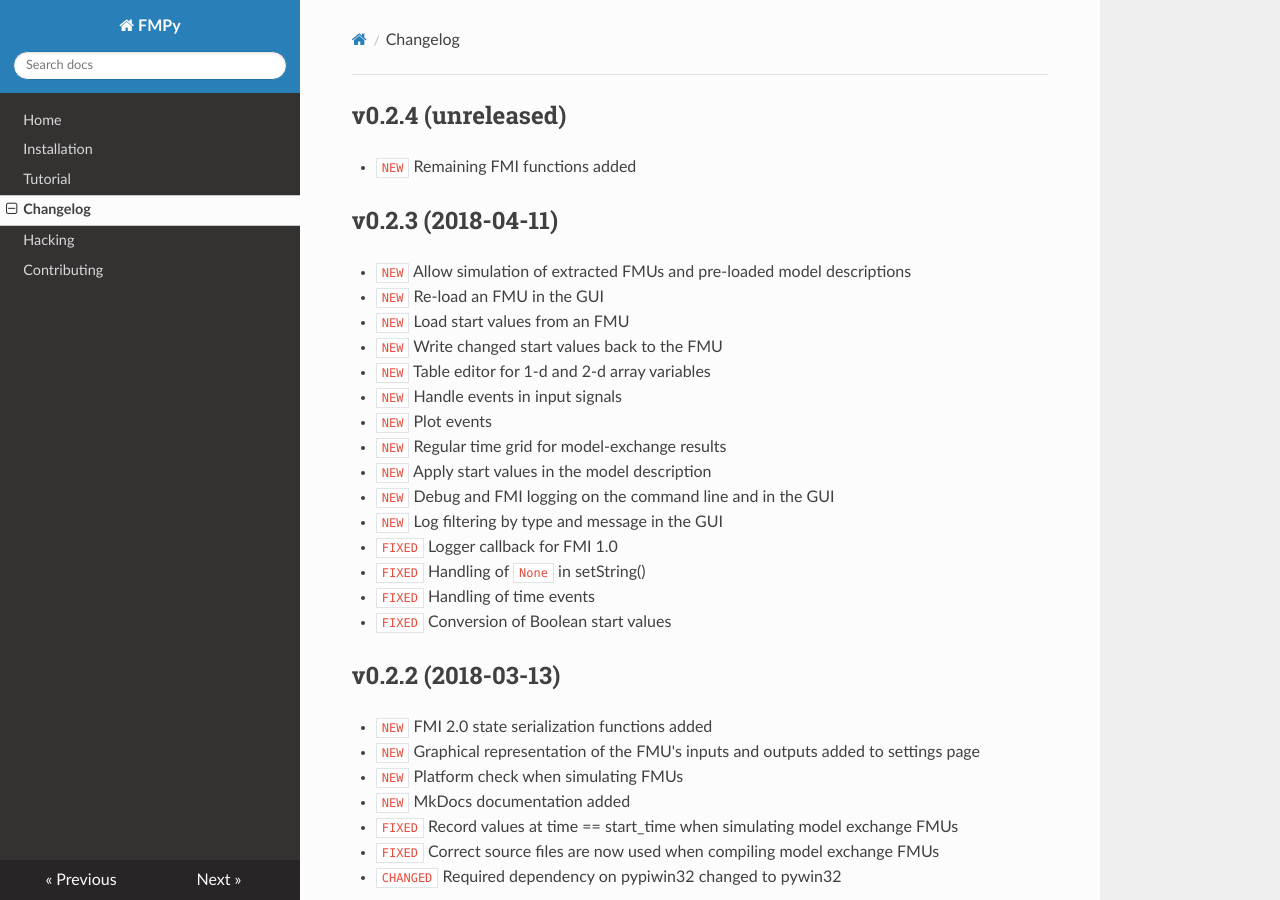
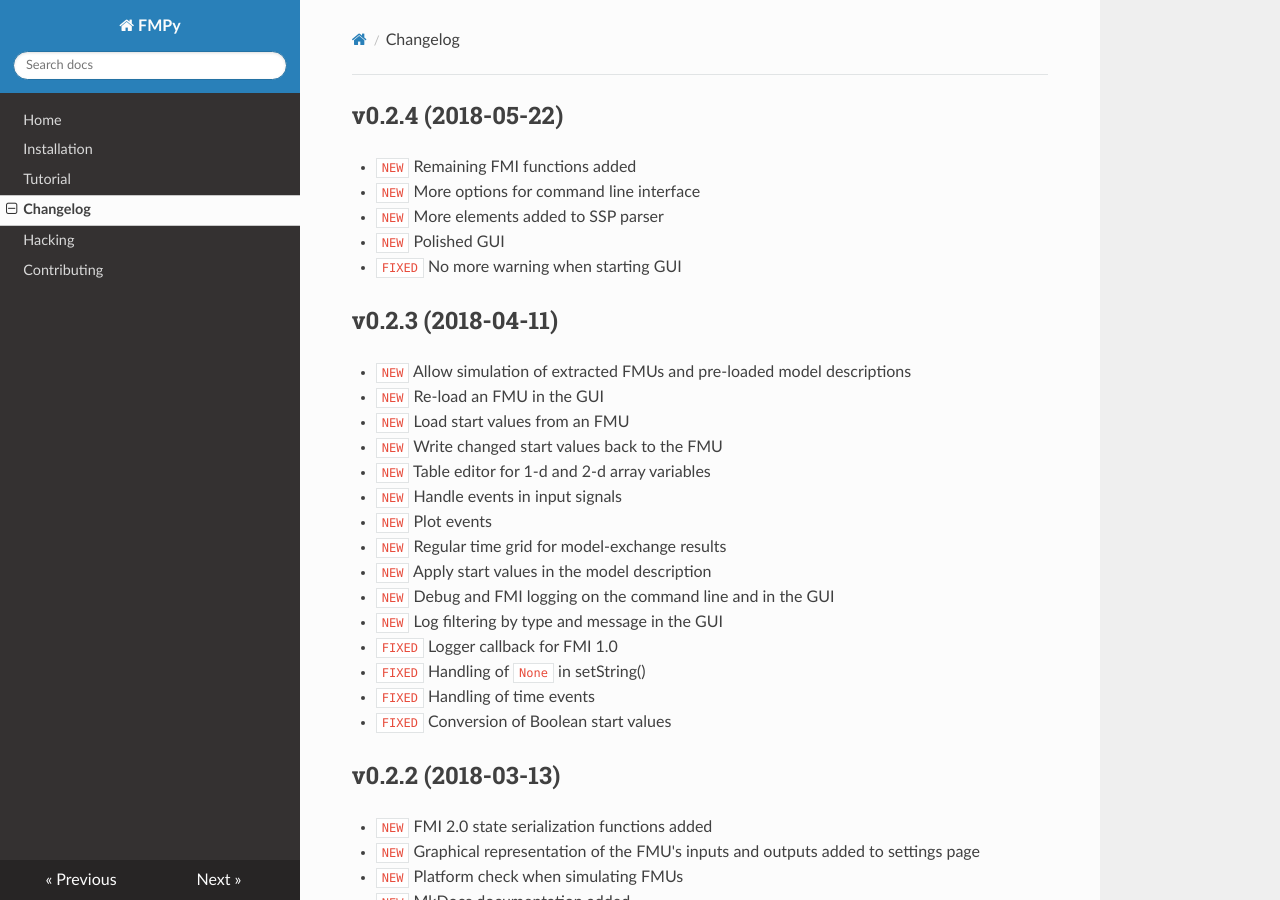
Before and after one commit to CATIA-Systems/FMPy, an MkDocs documentation site: the page built from docs/changelog.md, in a window 1280 px wide and 900 px high. Built offline with MkDocs 1.6.1, drawn with Linux system fonts in a browser that asks for light colours; nearby versions of some CDN libraries; old or Windows-style settings are respelled for this version of MkDocs.

Commit message:
Bump version to 0.2.4 and update changelog

```diff
--- a/docs/changelog.md
+++ b/docs/changelog.md
@@ -1,6 +1,10 @@
-## v0.2.4 (unreleased)
+## v0.2.4 (2018-05-22)
 
 - `NEW` Remaining FMI functions added
+- `NEW` More options for command line interface
+- `NEW` More elements added to SSP parser
+- `NEW` Polished GUI
+- `FIXED` No more warning when starting GUI
 
 
 ## v0.2.3 (2018-04-11)
--- a/fmpy/__init__.py
+++ b/fmpy/__init__.py
@@ -5,7 +5,7 @@
 from ctypes import *
 import _ctypes
 
-__version__ = '0.2.3'
+__version__ = '0.2.4'
 
 
 # determine the platform
--- a/setup.py
+++ b/setup.py
@@ -46,7 +46,7 @@
 extras_require['complete'] = sorted(set(sum(extras_require.values(), [])))
 
 setup(name='FMPy',
-      version='0.2.3',
+      version='0.2.4',
       description="Simulate Functional Mock-up Units (FMUs) in Python",
       long_description=long_description,
       author="Torsten Sommer",
```
